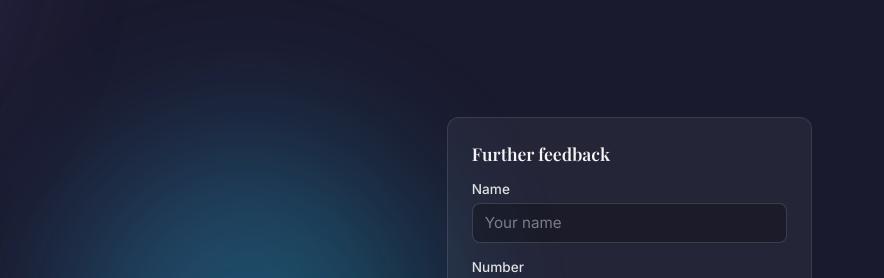
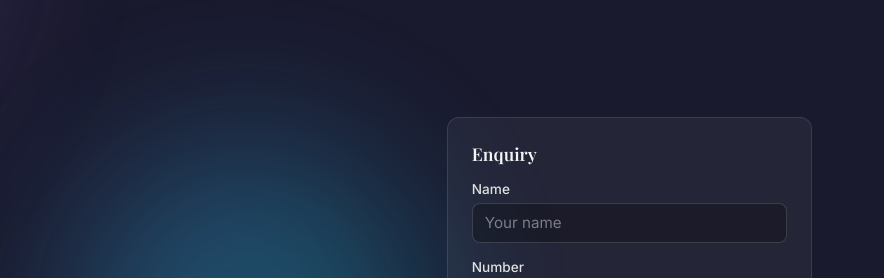
Before and after one commit to Munendra-bhadouriya/Elk-coming-soon-page, a website: page index.html in a window 1280 px wide. Shown: the part 83-361 px from the top of the page, 396-1280 px from the left. Drawn offline with nearby package versions, Linux system fonts and the light colour scheme.

Commit message:
fixed feedback text

```diff
--- a/index.html
+++ b/index.html
@@ -461,7 +461,7 @@
         </div>
         <div class="form-block">
             <form class="enquiry-form" id="enquiryForm" action="#" method="post">
-            <h3>Further feedback</h3>
+            <h3>Enquiry</h3>
             <label for="enq-name">Name</label>
             <input type="text" id="enq-name" name="name" placeholder="Your name" required>
             <label for="enq-number">Number</label>
```
